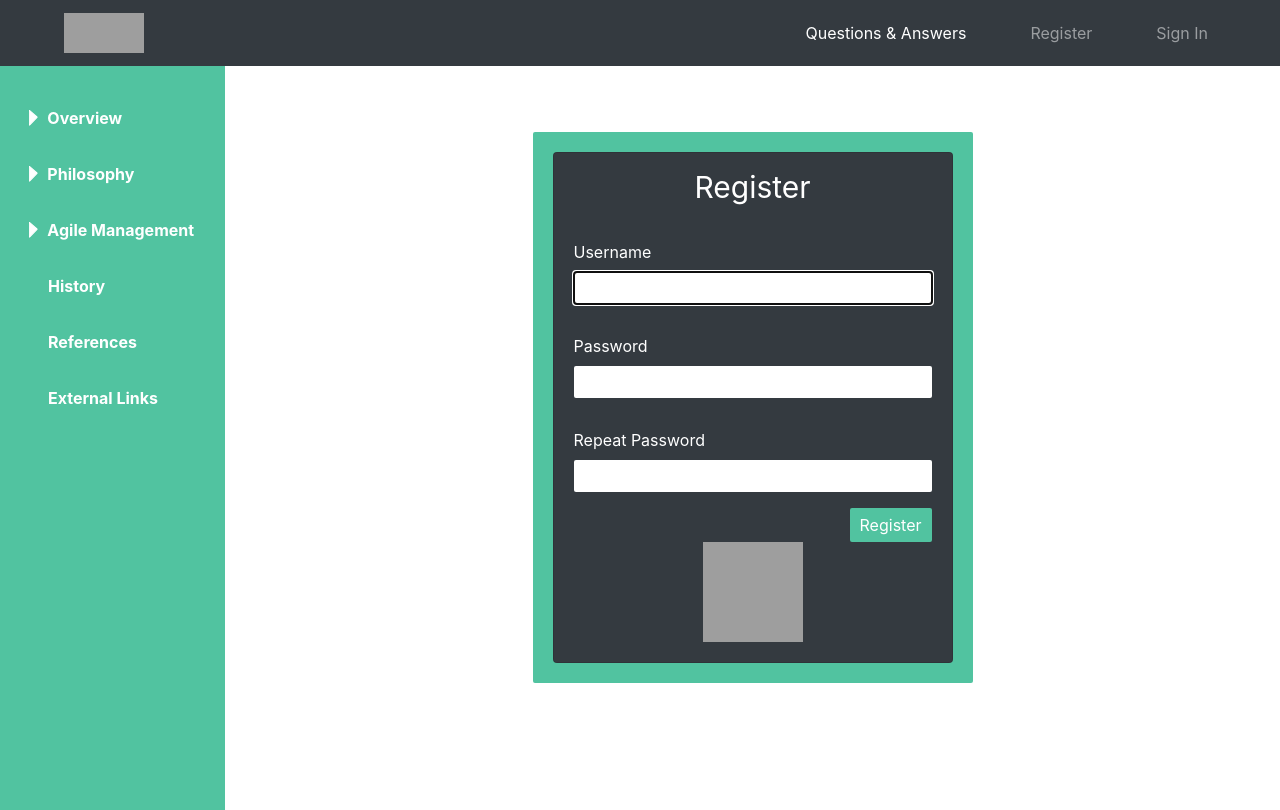
After one commit to dheide951/agile-wiki, a Django app: page /register/ in a window 1280 px wide. The commit adds this page. Run offline with Django 3.2, Linux system fonts and the light colour scheme; some libraries are stand-ins or nearby versions; grey boxes are pictures that could not be loaded.

Commit message:
added registration form

```diff
--- a/agile_wiki/settings.py
+++ b/agile_wiki/settings.py
@@ -121,3 +121,5 @@ STATIC_URL = '/static/'
 STATICFILES_DIRS = [
     os.path.join(BASE_DIR, "static"),
 ]
+
+LOGIN_REDIRECT_URL = '/'
--- a/agile_wiki/urls.py
+++ b/agile_wiki/urls.py
@@ -18,5 +18,6 @@ from django.urls import path, include
 
 urlpatterns = [
     path('admin/', admin.site.urls),
-    path('', include('wiki.urls'))
+    path('', include('wiki.urls')),
+    path('accounts/', include('django.contrib.auth.urls'))
 ]
--- a/wiki/static/wiki/wiki.css
+++ b/wiki/static/wiki/wiki.css
@@ -1,4 +1,5 @@
 /* Sidebar 51C3A0*/
+
 
 
 #wrapper {
@@ -63,6 +64,47 @@
     margin-right: .25em;
 }
 
+.wiki-form input[type="text"], input[type="password"] {
+    display: block;
+    width: 100%;
+    border: none;
+    height: 2em;
+    padding: 1em;
+    border-radius: 2px;
+}
+
+.wiki-form .form-group {
+    margin-top: 30px;
+}
+
+.wiki-form .card {
+    background-color: #343a40;
+    width: 400px;
+    color: white;
+    margin: 20px;
+}
+
+.wiki-form .card-header {
+    border-bottom: none;
+    text-align: center;
+    background-color: #343a40;
+    font-size: 30px;
+}
+
+.wiki-form {
+    margin-top: 50px;
+    background-color: #51C3A0;
+    border-radius: 2px;
+}
+
+.register-btn {
+    color: white;
+    border: none;
+    background-color: #51C3A0;
+    padding: 5px 10px 5px 10px;
+    border-radius: 2px;
+}
+
 @media (max-width: 768px) {
 
     .sidebar {
--- /dev/null
+++ b/wiki/templates/registration/register.html
@@ -0,0 +1,42 @@
+{% extends 'wiki/base_template.html' %}
+{% block content %}
+
+    <div class="row justify-content-center">
+        <div class="row">
+            <div class="wiki-form">
+                <div class="card">
+                    <div class="card-header pb-0">
+                        Register
+                    </div>
+                    <div class="card-body pt-0">
+                        <form method="post" action="{% url 'register' %}">
+                            {% csrf_token %}
+                            <div class="form-group">
+                                <label for="username">Username</label>
+                                {{ form.username }}
+                            </div>
+                            <div class="form-group ">
+                                <label for="password1">Password</label>
+                                {{ form.password1 }}
+                            </div>
+                            <div class="form-group">
+                                <label for="password2">Repeat Password</label>
+                                {{ form.password2 }}
+                            </div>
+                            <div class="d-flex">
+                                <button type="submit" class="register-btn ml-auto">Register</button>
+                            </div>
+                        </form>
+                        <div class="d-flex justify-content-center">
+                            <img src="https://agile-wiki.sfo2.cdn.digitaloceanspaces.com/logo.svg" alt="" width="100"
+                                 height="100">
+                        </div>
+                    </div>
+                </div>
+            </div>
+        </div>
+    </div>
+
+
+
+{% endblock %}
--- a/wiki/urls.py
+++ b/wiki/urls.py
@@ -3,5 +3,6 @@ from django.urls import path
 from . import views
 
 urlpatterns = [
-    path('', views.index, name='index')
+    path('', views.index, name='index'),
+    path('register/', views.register, name="register")
 ]
--- a/wiki/views.py
+++ b/wiki/views.py
@@ -1,7 +1,33 @@
-from django.shortcuts import render
+from django.shortcuts import render, redirect
 from django.http import HttpResponse
+from django.contrib.auth.forms import UserCreationForm
+from django.contrib.auth import authenticate, login
+
 # Create your views here.
 
 
 def index(request):
     return render(request, 'wiki/base_template.html')
+
+
+def register(request):
+
+    if request.method == "POST":
+
+        form = UserCreationForm(request.POST)
+
+        if form.is_valid():
+            form.save()
+            username = form.cleaned_data['username']
+            password = form.cleaned_data['password1']
+
+            user = authenticate(username=username, password=password)
+            login(request, user)
+
+            return redirect('index')
+
+    else:
+        form = UserCreationForm()
+
+    context = {'form': form}
+    return render(request, 'registration/register.html', context)
```
Also changed, not shown: wiki/templates/registration/login.html (added, +33 -0 lines).
